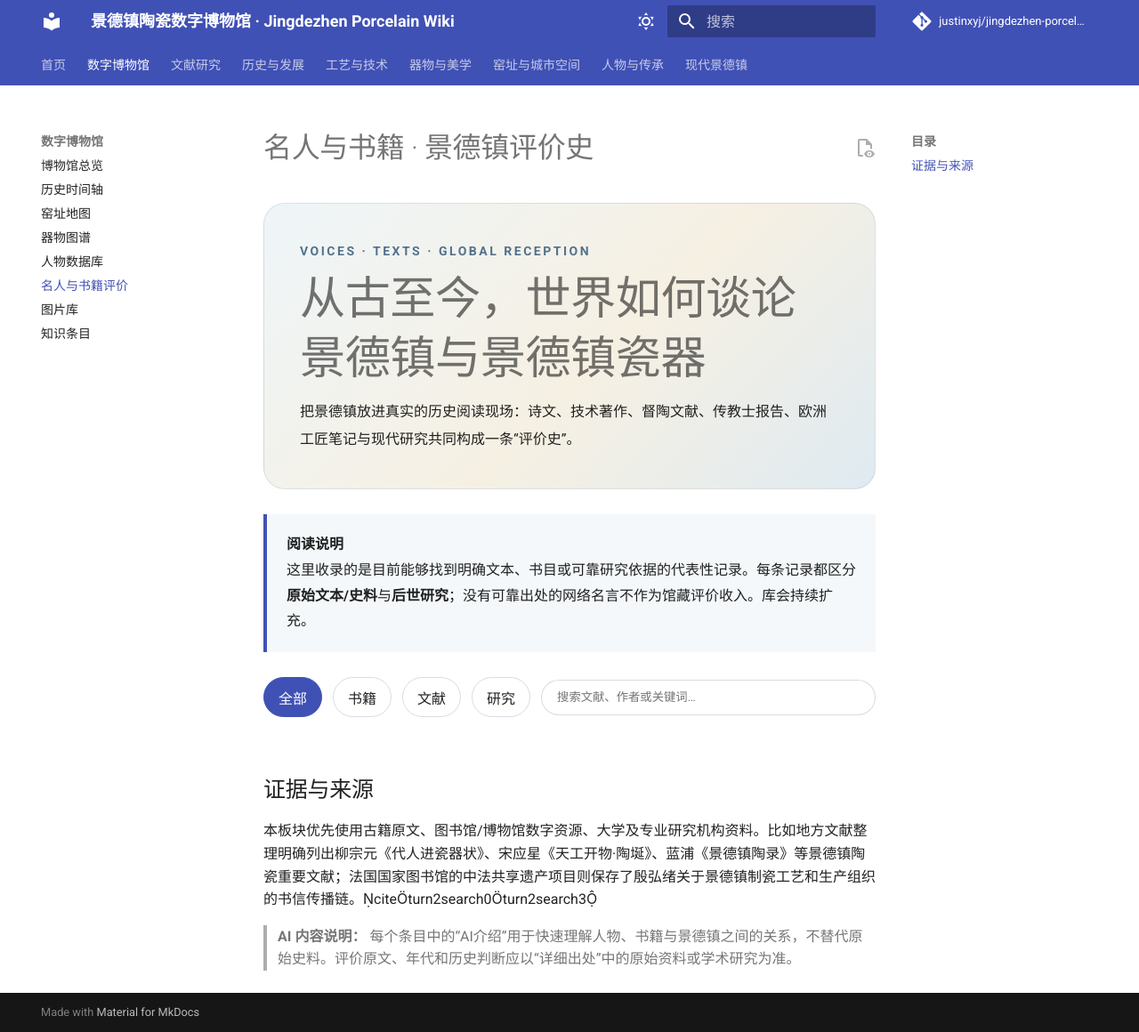
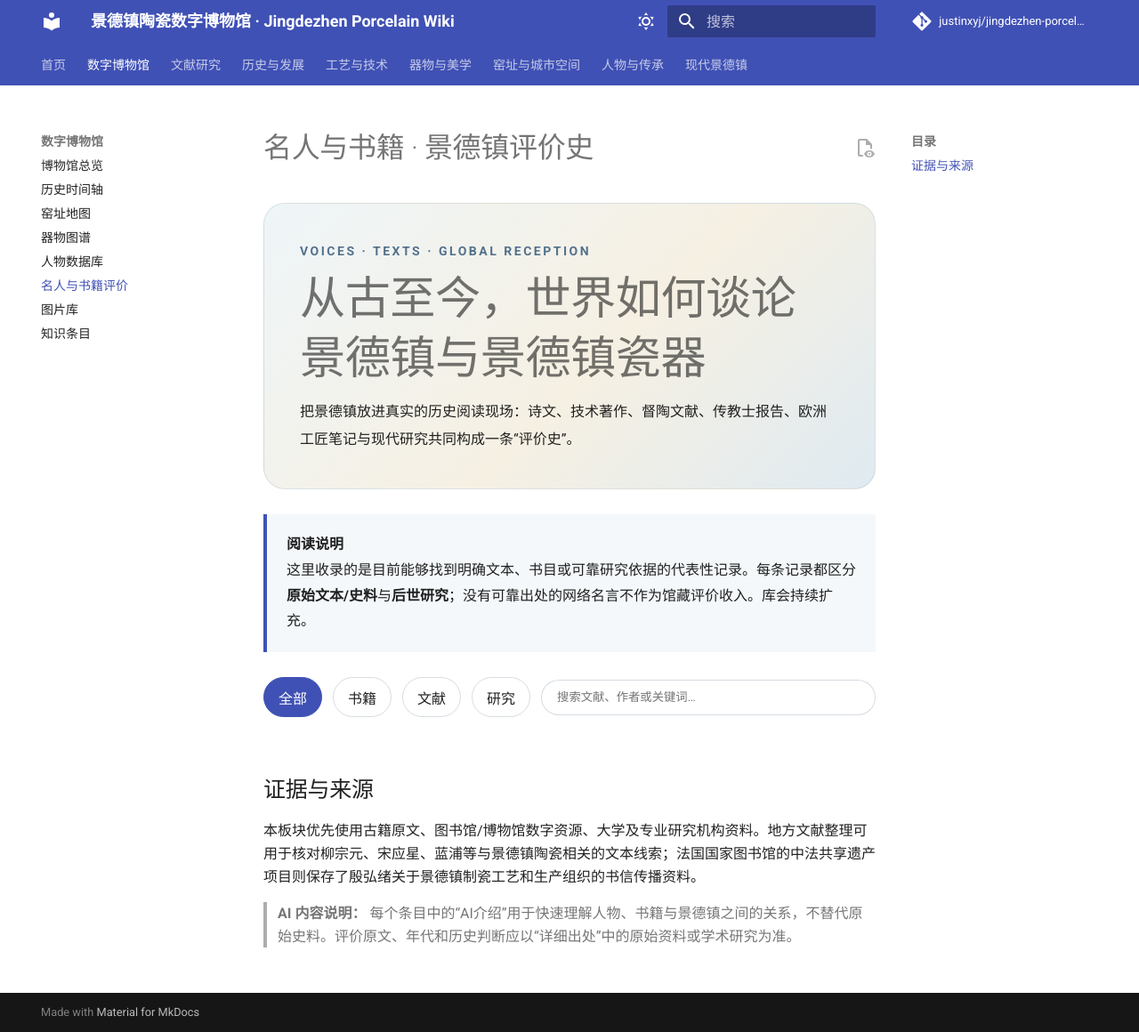
Before and after one commit to justinxyj/jingdezhen-porcelain-wiki, an MkDocs documentation site: the page built from docs/museum/voices-and-books.md, in a window 1280 px wide and 1160 px high. Shown: the whole window at 89% size. Built offline with MkDocs 1.6.1 and Material for MkDocs 9.7.7, drawn with Linux system fonts in a browser that asks for light colours; a script that is not in the unit is left out; comment, search, counter and statistics services are not loaded.

Commit message:
fix: remove embedded chat citation artifacts

```diff
--- a/docs/museum/voices-and-books.md
+++ b/docs/museum/voices-and-books.md
@@ -19,6 +19,6 @@
 
 ## 证据与来源
 
-本板块优先使用古籍原文、图书馆/博物馆数字资源、大学及专业研究机构资料。比如地方文献整理明确列出柳宗元《代人进瓷器状》、宋应星《天工开物·陶埏》、蓝浦《景德镇陶录》等景德镇陶瓷重要文献；法国国家图书馆的中法共享遗产项目则保存了殷弘绪关于景德镇制瓷工艺和生产组织的书信传播链。citeturn2search0turn2search3
+本板块优先使用古籍原文、图书馆/博物馆数字资源、大学及专业研究机构资料。地方文献整理可用于核对柳宗元、宋应星、蓝浦等与景德镇陶瓷相关的文本线索；法国国家图书馆的中法共享遗产项目则保存了殷弘绪关于景德镇制瓷工艺和生产组织的书信传播资料。
 
 > **AI 内容说明：** 每个条目中的“AI介绍”用于快速理解人物、书籍与景德镇之间的关系，不替代原始史料。评价原文、年代和历史判断应以“详细出处”中的原始资料或学术研究为准。
```
